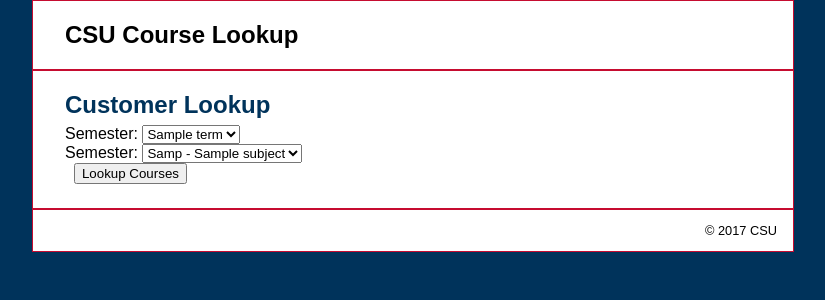
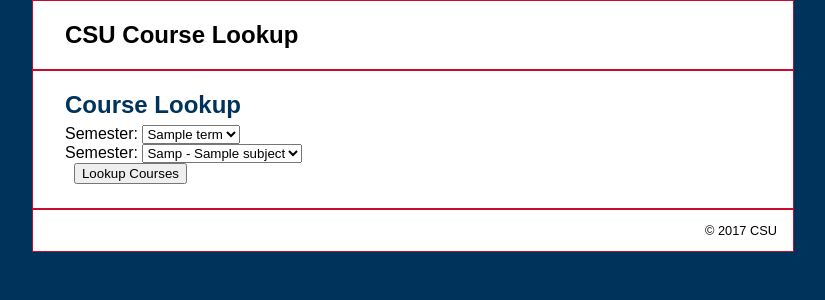
Before and after one commit to csuloranshaver/ASN1, a PHP site: page / in a window 1280 px wide. Shown: the top 300 px of the page, without its empty margins (227-1052 px from the left). Run offline with PHP 8.4, Linux system fonts and the light colour scheme; tables that the repository leaves empty hold one stand-in row (values such as "Sample post").

Commit message:
Fixed holdover from other assignment

```diff
--- a/index.php
+++ b/index.php
@@ -40,7 +40,7 @@
 
     <div id="main">
 
-        <h1>Customer Lookup</h1>
+        <h1>Course Lookup</h1>
 
         <div id="content">
             <form>
```
